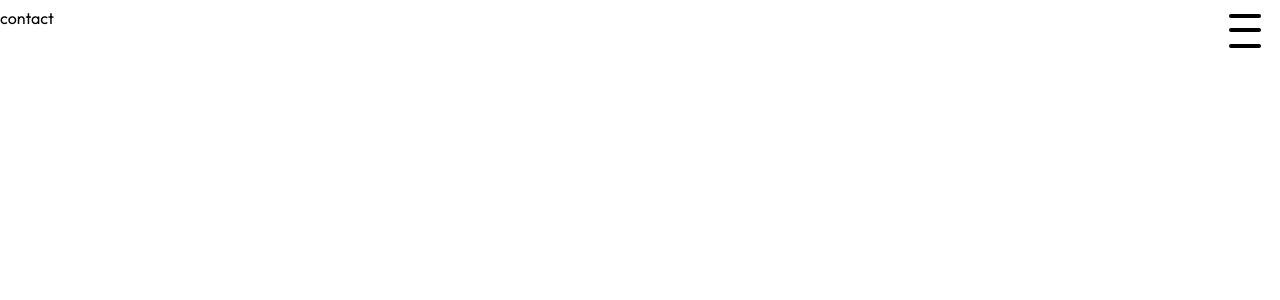
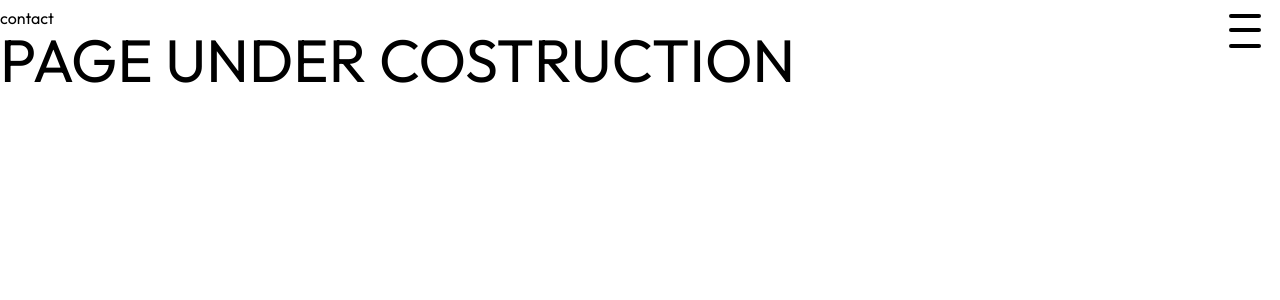
Before and after one commit to indiano881/newport, a Nuxt app: page /contact in a window 1280 px wide. Shown: the top 300 px of the page. Built offline with nearby package versions, Linux system fonts and the light colour scheme.

Commit message:
add project in page and site under construciton where necessary

```diff
--- a/pages/contact/index.vue
+++ b/pages/contact/index.vue
@@ -1,3 +1,4 @@
 <template>
     <h1>contact</h1>
+    <h1 class="text-6xl text-black">PAGE UNDER COSTRUCTION</h1>
 </template>
--- a/pages/projects/index.vue
+++ b/pages/projects/index.vue
@@ -1,4 +1,3 @@
 <template>
-    <h1>projects</h1>
-
+    <ProjectsDisplay />
 </template>
```
